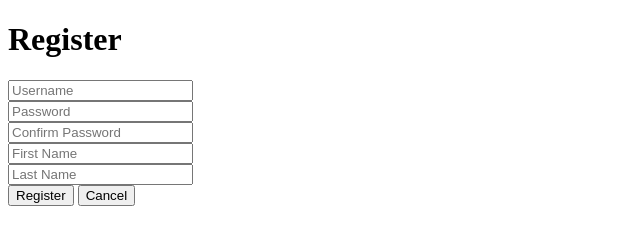
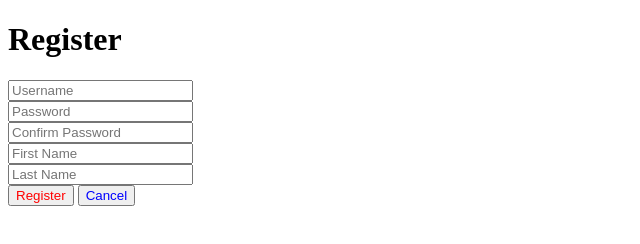
Before and after one commit to Czbastiane/ITPC_3_Prelim_Exam, a plain HTML site: page register.html in a window 1280 px wide. Shown: the full height of the page, 0-640 px from the left. Drawn offline with Linux system fonts and the light colour scheme.

Commit message:
7 commit

```diff
--- a/register.html
+++ b/register.html
@@ -32,8 +32,8 @@
     <input type="text" placeholder="Last Name"/>
 </div>
     <div>
-        <button id="Register">Register</button>
-        <button id="Cancel">Cancel</button>
+        <button style="color: red;" id="Register">Register</button>
+        <button style="color: blue;" id="Cancel">Cancel</button>
     </div>
 
 </body>
```
